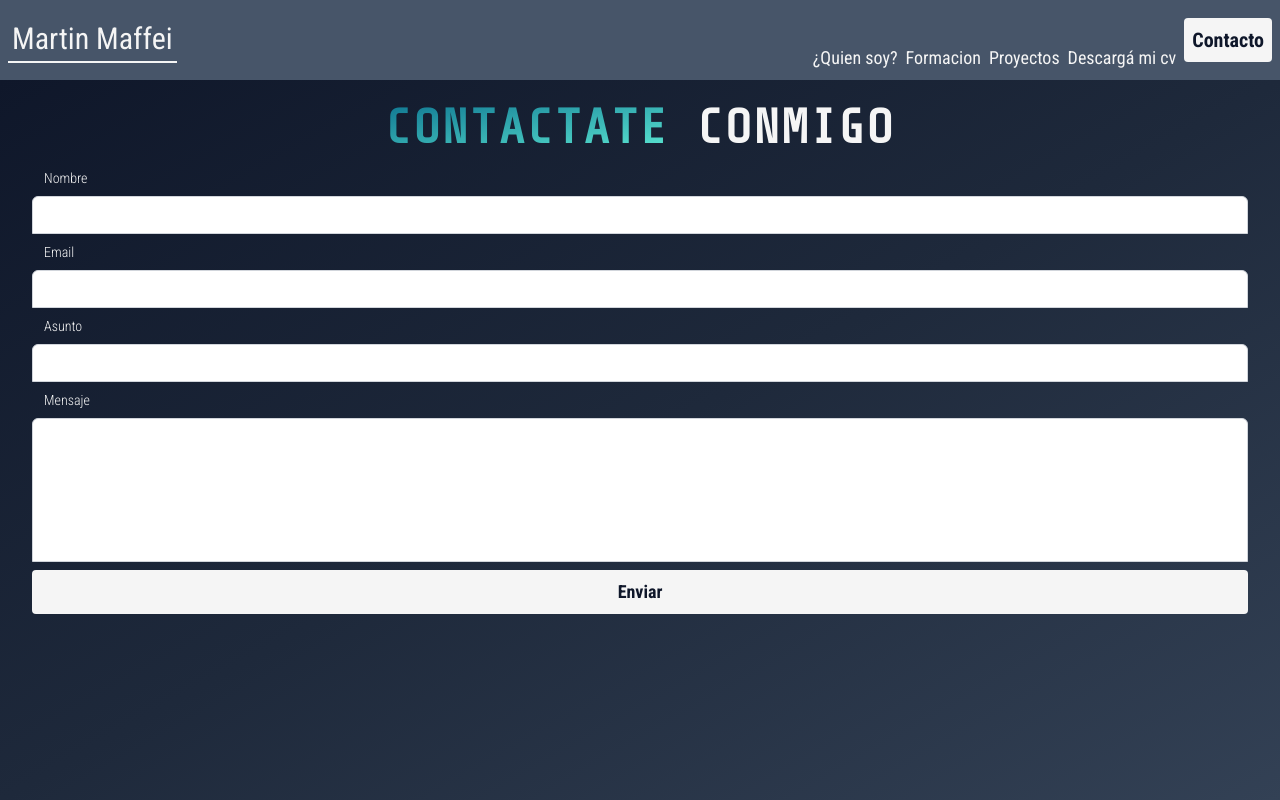
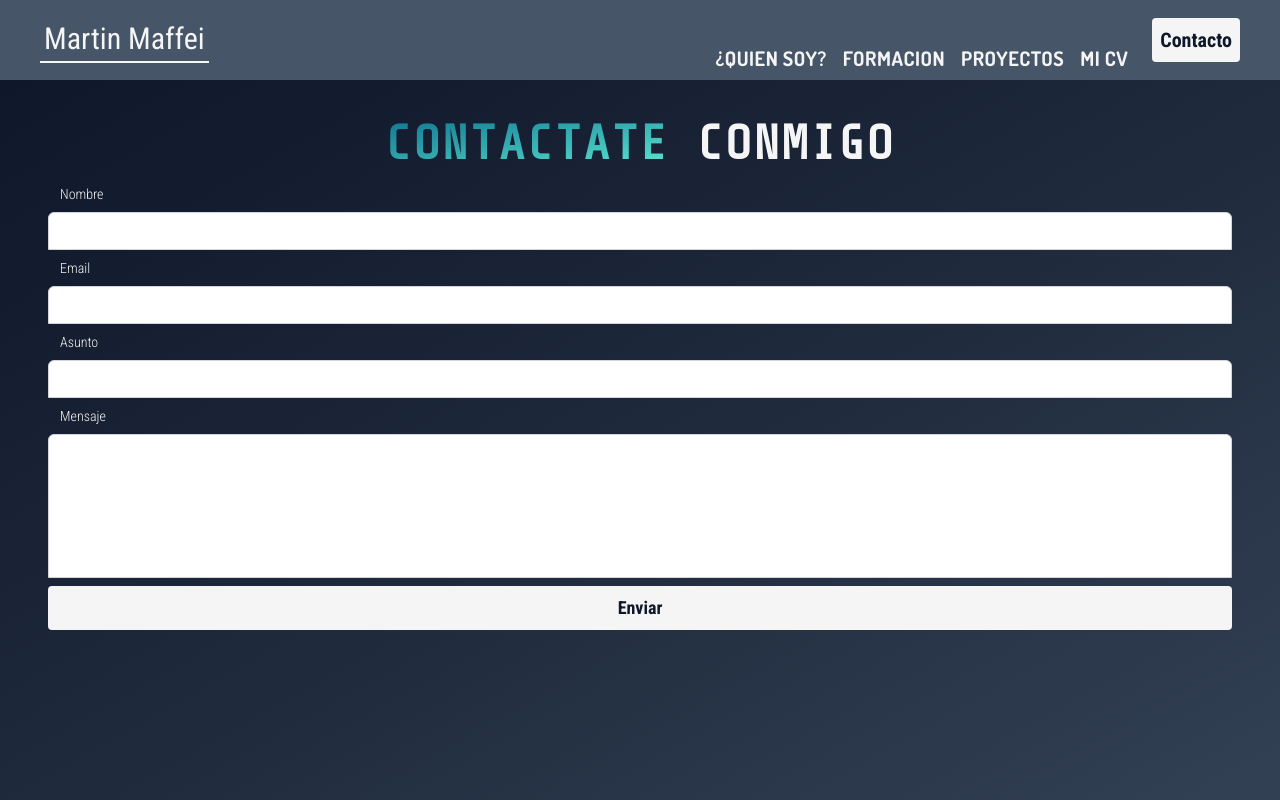
Before and after one commit to MartinMaffei95/ts-portfolio, a React (Vite) app: page /contact in a window 1280 px wide. Built offline with nearby package versions, Linux system fonts and the light colour scheme.

Commit message:
modiffied font type on menu

```diff
--- a/src/components/Header/Header.tsx
+++ b/src/components/Header/Header.tsx
@@ -13,8 +13,8 @@ export const Header = () => {
   const navigate = useNavigate();
   return (
     <>
-      <header className="fixed flex w-full h-20 z-50 top-0">
-        <div className="bg-slate-600 flex justify-between w-full h-full z-50 p-2 text-neutral-100">
+      <header className="fixed flex w-full h-20 z-50 top-0 ">
+        <div className="bg-slate-600 flex justify-between w-full h-full z-50 p-2 pl-10 pr-10 text-neutral-100">
           <div
             onClick={() => {
               setOpen(false);
@@ -27,16 +27,20 @@ export const Header = () => {
             </p>
           </div>
 
-          <div className="flex justify-center items-center gap-2">
+          <div className="flex justify-center items-center gap-2 hovver">
             {actualWidth > 768 ? (
-              <ul className="flex relative text-lg items-end self-end gap-2">
-                <a href="#hero" onClick={toggleMenu}>
+              <ul className="flex relative items-end self-end menu-text">
+                <a className="menu-item " href="#hero" onClick={toggleMenu}>
                   <li>¿Quien soy?</li>
                 </a>
-                <a href="#formation" onClick={toggleMenu}>
+                <a
+                  className="menu-item "
+                  href="#formation"
+                  onClick={toggleMenu}
+                >
                   <li>Formacion</li>
                 </a>
-                <a href="#projects" onClick={toggleMenu}>
+                <a className="menu-item " href="#projects" onClick={toggleMenu}>
                   <li>Proyectos</li>
                 </a>
 
@@ -57,7 +61,7 @@ export const Header = () => {
                   href="#footer"
                   onClick={toggleMenu}
                 >
-                  <li>Descargá mi cv</li>
+                  <li>Mi cv</li>
                 </a>
               </ul>
             ) : (
@@ -83,17 +87,17 @@ export const Header = () => {
         {actualWidth > 768 ? null : (
           <div
             className={`flex absolute bg-slate-500 w-screen left-0 justify-center items-center transition-all text-neutral-100 border-b-slate-600 border-b-2 z-20  ${
-              open ? 'top-20' : '-top-20'
+              open ? 'top-20' : '-top-40'
             }`}
           >
-            <ul className="flex flex-col relative text-xl p-2 ">
-              <a href="#hero" onClick={toggleMenu}>
+            <ul className="flex flex-col relative p-2 text-center menu-text">
+              <a className="menu-item " href="#hero" onClick={toggleMenu}>
                 <li>¿Quien soy?</li>
               </a>
-              <a href="#formation" onClick={toggleMenu}>
+              <a className="menu-item " href="#formation" onClick={toggleMenu}>
                 <li>Formacion</li>
               </a>
-              <a href="#projects" onClick={toggleMenu}>
+              <a className="menu-item " href="#projects" onClick={toggleMenu}>
                 <li>Proyectos</li>
               </a>
 
@@ -114,7 +118,7 @@ export const Header = () => {
                 href="#footer"
                 onClick={toggleMenu}
               >
-                <li>Descargá mi cv</li>
+                <li>Mi cv</li>
               </a>
             </ul>
           </div>
--- a/src/components/Layout/LayoutComponent.tsx
+++ b/src/components/Layout/LayoutComponent.tsx
@@ -14,6 +14,7 @@ const LayoutComponent = ({ children }: LayoutProps) => {
   return (
     <>
       <Header />
+
       <div className="flex flex-col min-h-screen min-w-screen pt-20 select-none">
         {isOpen ? <ModalContainer /> : null}
         <div className="w-full h-full overflow-x-hidden">{children}</div>
--- a/src/index.css
+++ b/src/index.css
@@ -1,5 +1,5 @@
 @import url('https://fonts.googleapis.com/css2?family=Roboto+Condensed:ital,wght@0,300;0,400;0,700;1,300;1,400;1,700&family=Share+Tech+Mono&display=swap');
-
+@import url('https://fonts.googleapis.com/css2?family=Dosis:wght@200;300;400;500;600;700;800&display=swap');
 @tailwind base;
 @tailwind components;
 @tailwind utilities;
@@ -18,9 +18,14 @@
   .primary-button {
     @apply bg-neutral-100 text-slate-900 p-2 font-bold rounded text-xl;
   }
-
+  .menu-text {
+    @apply text-xl gap-4 pl-4 pr-4 uppercase tracking-wide font-bold font-dosis;
+  }
+  .menu-item {
+    @apply hover:text-neutral-300;
+  }
   .section-bg {
-    @apply flex flex-col p-6 h-full min-h-[calc(100vh-5rem)] bg-gradient-to-br from-slate-900 via-slate-800 to-slate-700 border-b-2 border-gray-400 text-neutral-100;
+    @apply flex flex-col p-10 h-full min-h-[calc(100vh-5rem)] bg-gradient-to-br from-slate-900 via-slate-800 to-slate-700 border-b-2 border-gray-400 text-neutral-100;
   }
 
   .ghost-button {
--- a/tailwind.config.cjs
+++ b/tailwind.config.cjs
@@ -5,6 +5,7 @@ module.exports = {
     fontFamily: {
       sans: ['Roboto Condensed'],
       mono: ['Share Tech Mono'],
+      dosis: ['Dosis'],
     },
 
     screens: {
```
